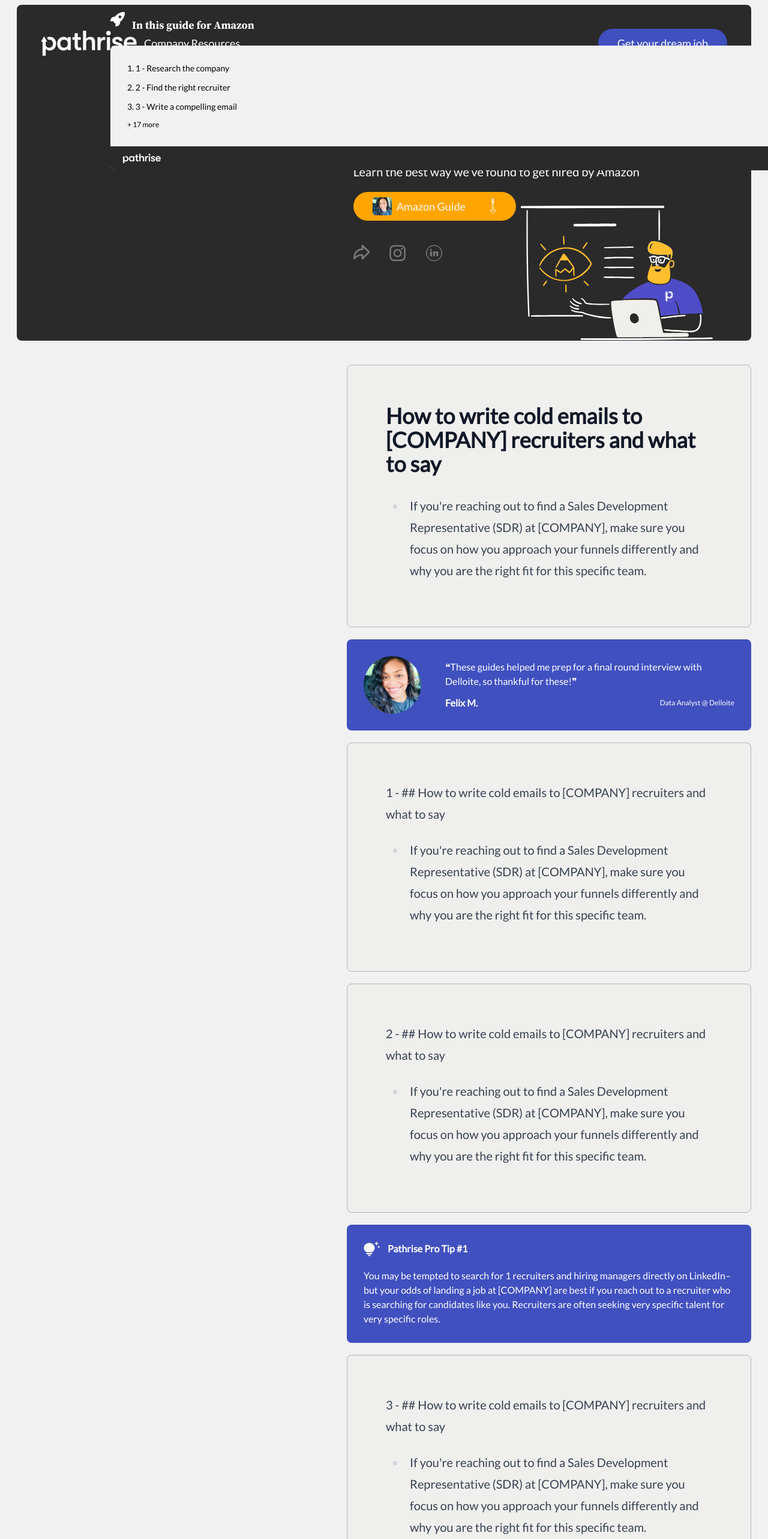
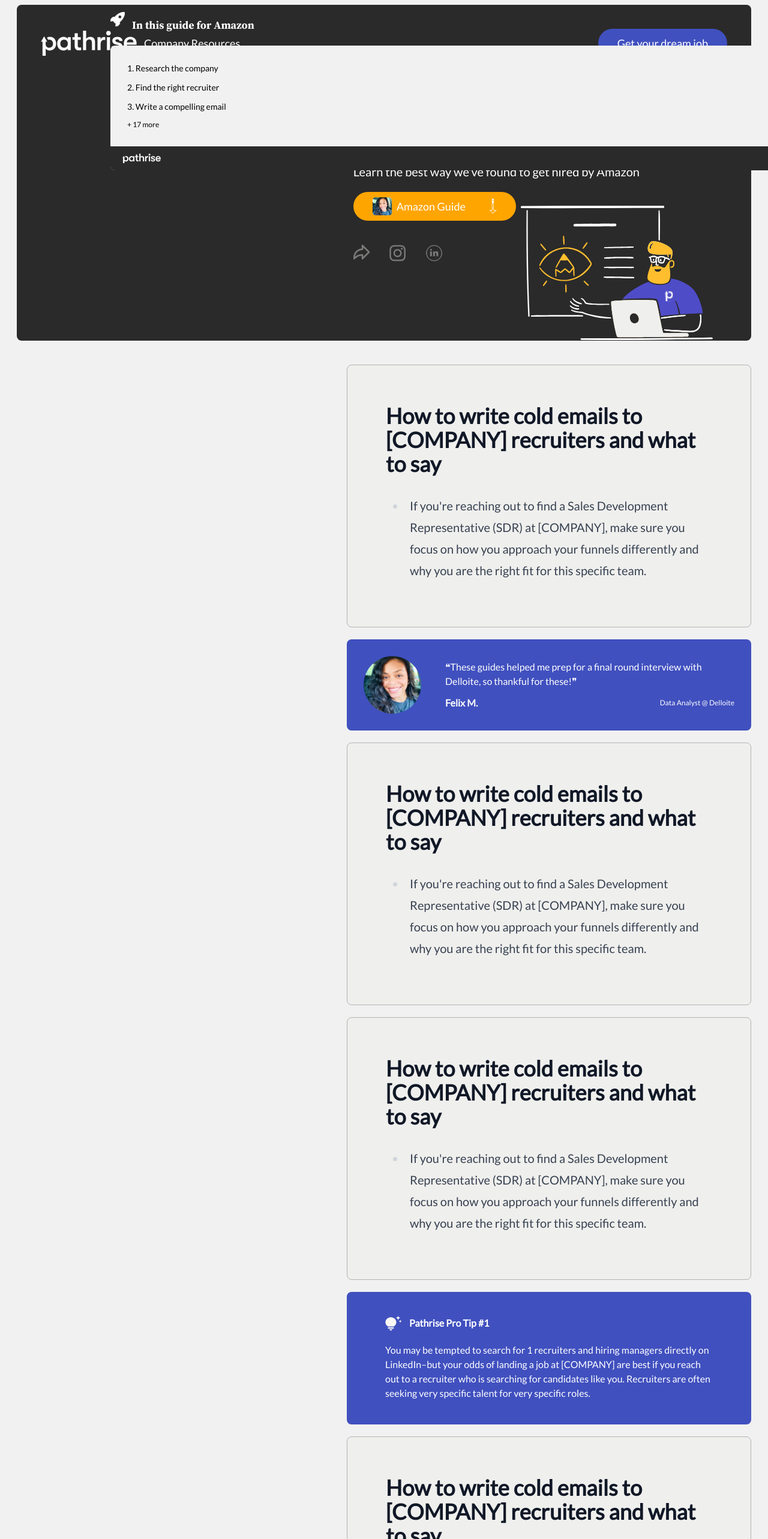
Before and after one commit to LuisEgan/pathrise-recruiters, a Next.js app: page /1 in a window 1280 px wide. Shown: the part 20-2586 px from the top of the page at 60% size. Built offline with nearby package versions, Linux system fonts and the light colour scheme.

Commit message:
feedback fixes

```diff
--- a/src/app/[company]/CompanyFooter.tsx
+++ b/src/app/[company]/CompanyFooter.tsx
@@ -9,7 +9,7 @@
 }
 
 const PathriseDescription = (props: BaseProps) => (
-  <p className={`!leading-7 text-xs mb-10 md:text-sm ${props.className}`}>
+  <p className={`!leading-7 text-xs mb-10 md:text-lg ${props.className}`}>
     <b>
       Pathrise is a career accelerator that helps people land their dream jobs.
     </b>{" "}
--- a/src/app/[company]/contants.tsx
+++ b/src/app/[company]/contants.tsx
@@ -31,14 +31,14 @@
 ];
 
 export const COMPANY_SECTIONS = [
-  "1 - Research the company",
-  "2 - Find the right recruiter",
-  "3 - Write a compelling email",
-  "4 - Follow up",
-  "5 - Prepare for the interview",
-  "6 - Interview",
-  "7 - Follow up",
-  "8 - Negotiate",
+  "Research the company",
+  "Find the right recruiter",
+  "Write a compelling email",
+  "Follow up",
+  "Prepare for the interview",
+  "Interview",
+  "Follow up",
+  "Negotiate",
   (company: string) => `What are ${company} recruiters looking for?`,
   (company: string) => `Is ${company} hiring in 2023?`,
   "When do you meet with recruiters in the interview process?",
--- a/src/app/[company]/page.tsx
+++ b/src/app/[company]/page.tsx
@@ -44,18 +44,18 @@
             {...TESTIMONIAL_PROPS}
             className="p-7 bg-purple-500 rounded-lg text-white mb-5"
           />
-          <MdContainer data-section="1" content={`1 - ${DUMMY_CONTENT}`} />
-          <MdContainer data-section="2" content={`2 - ${DUMMY_CONTENT}`} />
+          <MdContainer data-section="1" content={`${DUMMY_CONTENT}`} />
+          <MdContainer data-section="2" content={`${DUMMY_CONTENT}`} />
           <ProTip number={1} content={PRO_TIPS[0](company)} />
-          <MdContainer data-section="3" content={`3 - ${DUMMY_CONTENT}`} />
+          <MdContainer data-section="3" content={`${DUMMY_CONTENT}`} />
           <ProTip number={2} content={PRO_TIPS[0](company)} />
-          <MdContainer data-section="4" content={`4 - ${DUMMY_CONTENT}`} />
+          <MdContainer data-section="4" content={`${DUMMY_CONTENT}`} />
           <ProTip number={3} content={PRO_TIPS[1](company)} />
-          <MdContainer data-section="5" content={`5 - ${DUMMY_CONTENT}`} />
+          <MdContainer data-section="5" content={`${DUMMY_CONTENT}`} />
           <ProTip number={4} content={PRO_TIPS[2](company)} />
-          <MdContainer data-section="6" content={`6 - ${DUMMY_CONTENT}`} />
-          <MdContainer data-section="7" content={`7 - ${DUMMY_CONTENT}`} />
-          <MdContainer data-section="8" content={`8 - ${DUMMY_CONTENT}`} />
+          <MdContainer data-section="6" content={`${DUMMY_CONTENT}`} />
+          <MdContainer data-section="7" content={`${DUMMY_CONTENT}`} />
+          <MdContainer data-section="8" content={`${DUMMY_CONTENT}`} />
         </div>
       </section>
 
--- a/src/app/page.tsx
+++ b/src/app/page.tsx
@@ -29,7 +29,7 @@
         className={`${SECTION_CLASSNAMES} flex flex-col md:flex-row md:justify-between`}
       >
         <div className="h-[90vh] mb-10 md:flex md:flex-col md:w-5/12">
-          <div className="relative w-full h-full flex flex-col p-10 rounded-lg bg-purple-500 text-white pb-36 mb-10 md:h-[80%] md:mb-0 md:pb-10 md:rounded-bl-none md:rounded-br-none lg:p-16">
+          <div className="relative w-full h-full flex flex-col p-10 rounded-lg bg-purple-500 text-white pb-36 mb-10 md:h-[80%] md:mb-0 md:pb-10 md:rounded-bl-none md:rounded-br-none lg:py-16 lg:px-20">
             <div className="flex items-center text-xs mb-10">
               <LogoIcon className="w-16 svg-white" />
               <span className="ml-3">Company Resources</span>
@@ -39,7 +39,7 @@
               <span className="text-xs text-purple-100 mb-3 lg:text-sm">
                 Pathrise Guides
               </span>
-              <p className="serif font-bold text-2xl md:text-xl mb-7 xl:text-5xl">
+              <p className="serif font-bold text-2xl md:text-xl mb-7 xl:text-4xl">
                 How to get hired according to real recruiters
               </p>
               <p className="text-sm mb-4 lg:text-lg">
@@ -121,8 +121,8 @@
         </div>
       </section>
 
-      <section className={`${SECTION_CLASSNAMES} w-full`}>
-        <div className="flex flex-col relative px-5 md:px-0 md:my-52 md:flex-row md:justify-between md:h-[45vh]">
+      <section className={`${SECTION_CLASSNAMES} w-full !mb-0`}>
+        <div className="flex flex-col relative px-5 md:px-0 md:mt-52 md:flex-row md:justify-between md:h-[45vh]">
           <div className="text-left md:text-center md:w-full z-10">
             <div className="serif mb-7">
               <p className="text-xl font-bold md:text-2xl">
@@ -149,7 +149,7 @@
 
           <div className="relative hidden rounded-xl left-0 top-0 w-full h-full bg-gray-100 md:absolute md:block">
             <Image
-              className="origin-bottom blur-[1px] object-cover"
+              className="origin-bottom blur-[2px] object-cover"
               src={"/webp/fellows-transparent.webp"}
               alt={"experts"}
               fill
--- a/src/components/ProTip/index.tsx
+++ b/src/components/ProTip/index.tsx
@@ -14,7 +14,7 @@
 
   return (
     <div
-      className={`${className} p-7 rounded-lg flex flex-col bg-purple-500 text-white mb-5`}
+      className={`${className} px-16 py-10 rounded-lg flex flex-col bg-purple-500 text-white mb-5`}
     >
       <div className="flex items-center">
         <LightbulbShinningIcon className="w-7 mr-3" />
```
